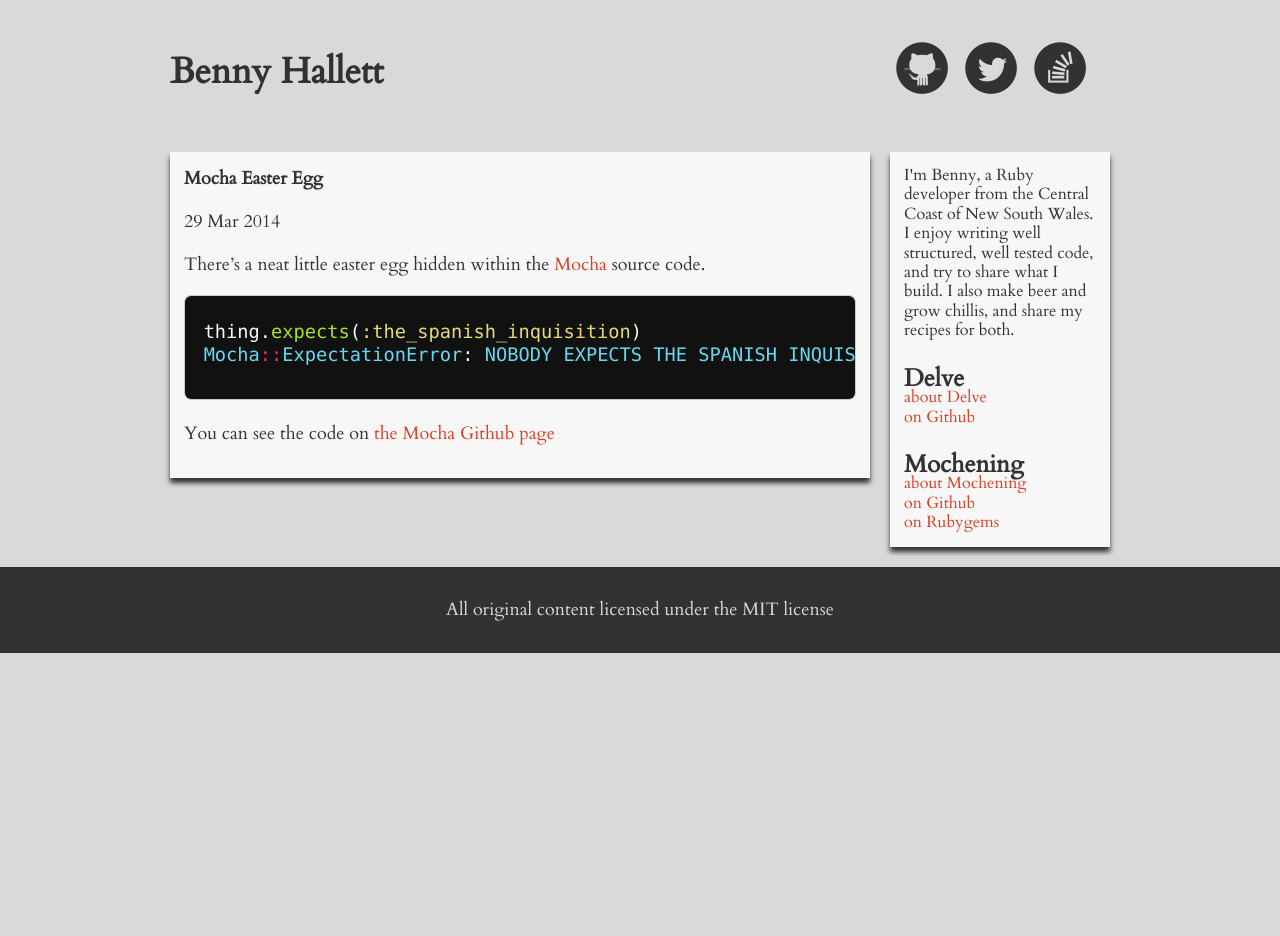
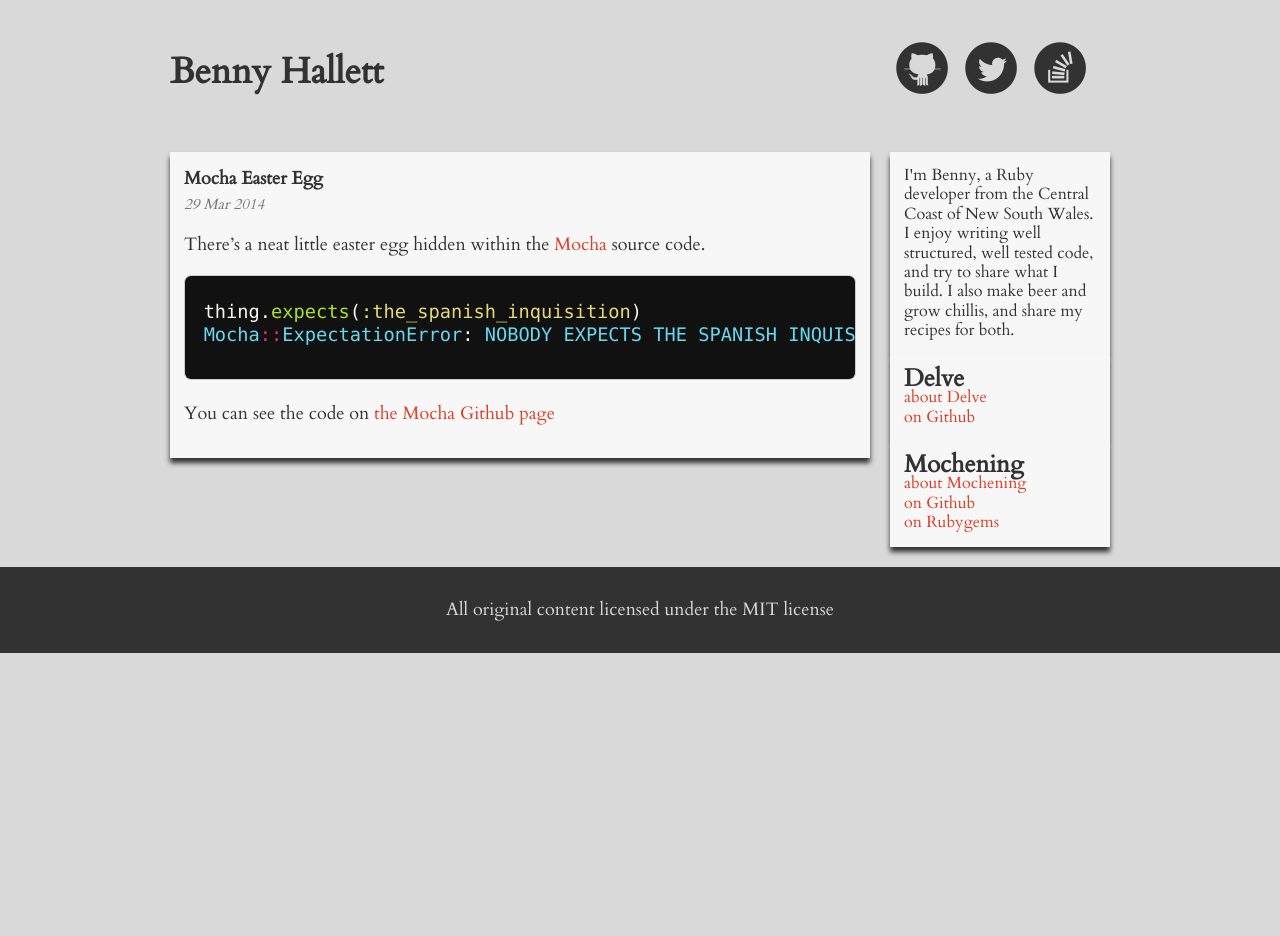
Before and after one commit to BennyHallett/blog, a Jekyll site: the page built from _posts/2014-03-29-mocha-easter-egg.markdown, in a window 1280 px wide. Built offline with Jekyll 4.4.1, drawn with Linux system fonts in a browser that asks for light colours; Markdown is read by kramdown in place of the engine named in the settings.

Commit message:
Updated styling to fix inline code blocks as well as the date of the post

```diff
--- a/css/style.css
+++ b/css/style.css
@@ -68,3 +68,15 @@
   list-style: disc;
   margin-left: 1em;
 }
+
+p.meta {
+  margin-top: 0.2em;
+  font-size: smaller;
+  font-style: italic;
+  color: #767676;
+}
+
+p code {
+  color: #434343;
+  font-size: smaller;
+}
```
